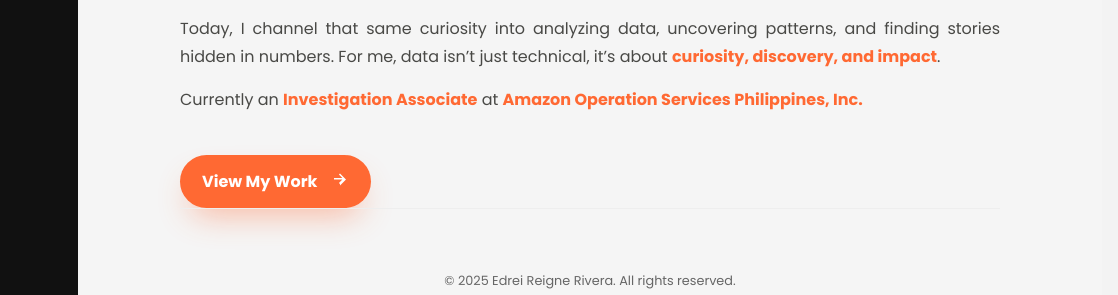
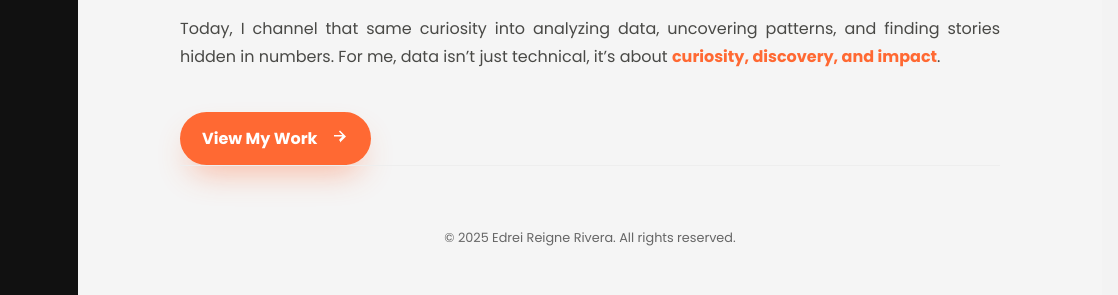
Before and after one commit to dreirivera/edreirivera, a plain HTML site: page index.html in a window 1280 px wide. Shown: the part 476-771 px from the top of the page, 162-1280 px from the left. Drawn offline with Linux system fonts and the light colour scheme.

Commit message:
Update index.html

```diff
--- a/index.html
+++ b/index.html
@@ -54,9 +54,9 @@
             </p>
 
 
-            <p class="para">
+           <!-- <p class="para">
               Currently an <span class="emphasis">Investigation Associate</span> at <span class="emphasis">Amazon Operation Services Philippines, Inc.</span>
-            </p>
+            </p> -->
 
             <a class="btn" href="projects.html">
               <span>View My Work</span>
```
